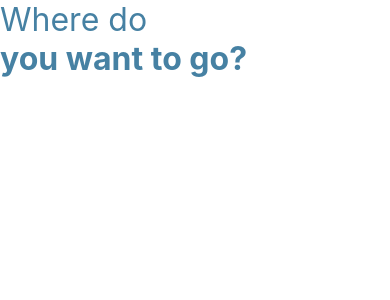
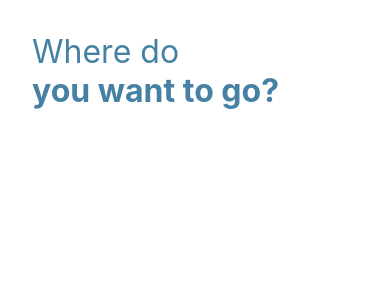
Before and after one commit to avijeetpandey/Pin, a React Native app: screen / in a window 390 px wide. Shown: the top 300 px of the page. Built offline with nearby package versions, Linux system fonts and the light colour scheme.

Commit message:
Add: home styles

```diff
--- a/src/screens/Home/index.tsx
+++ b/src/screens/Home/index.tsx
@@ -1,10 +1,11 @@
-import { SafeAreaView, View } from "react-native";
+import { View } from "react-native";
 import Title from "../../components/Title";
+import styles from "./style";
 import { memo } from "react";
 
 function Home() {
   return (
-    <View>
+    <View style={styles.container}>
       <Title text="Where do" isSubtitle />
       <Title text="you want to go?" />
     </View>
--- a/src/screens/Home/style.ts
+++ b/src/screens/Home/style.ts
@@ -1,3 +1,9 @@
 import { StyleSheet } from "react-native";
 
-export const styles = StyleSheet.create({});
+const styles = StyleSheet.create({
+  container: {
+    padding: 32,
+  },
+});
+
+export default styles;
```
